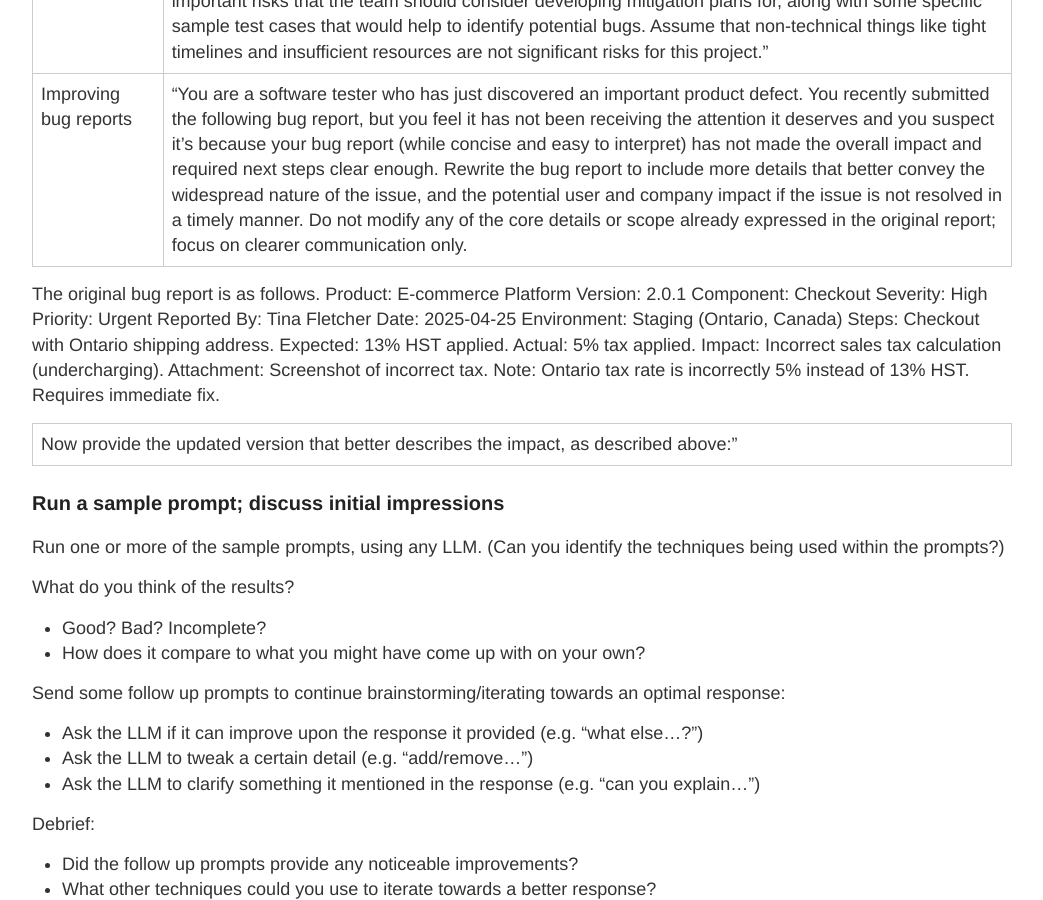
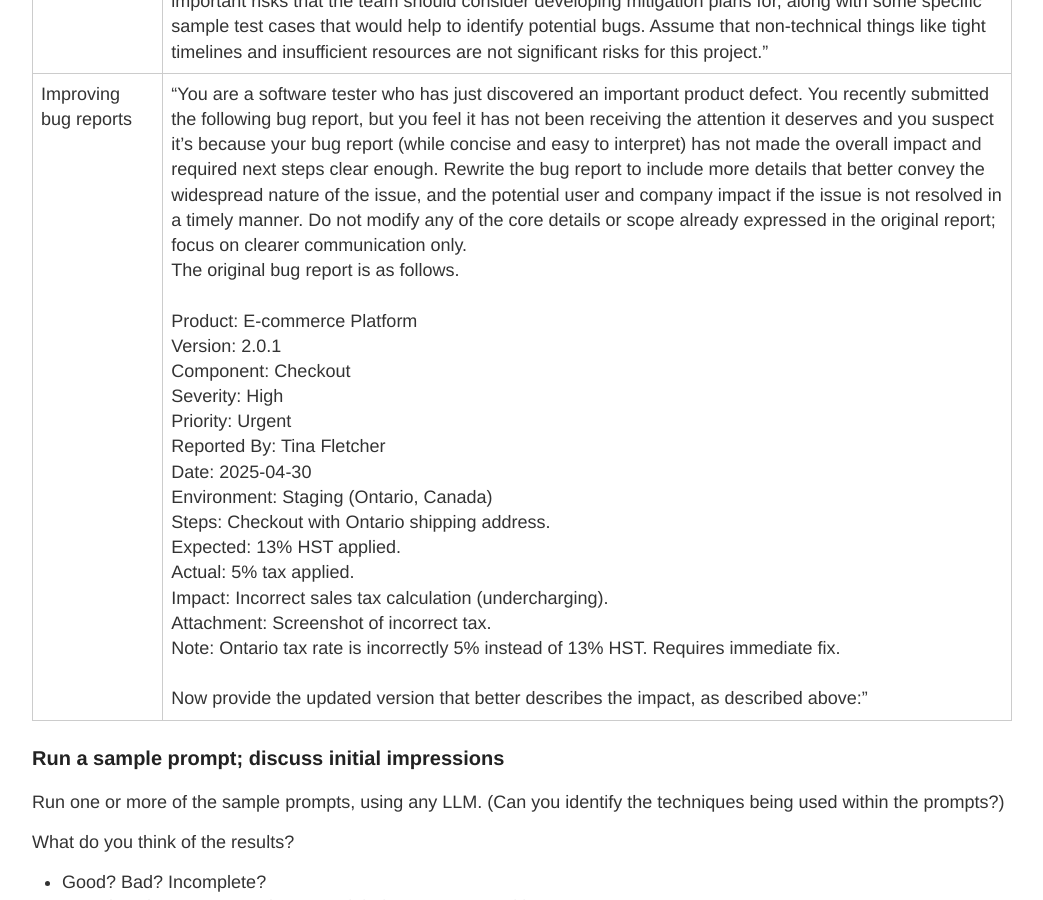
Before and after one commit to tinafletcher/tinafletcher.github.io, a Jekyll site: the page built from exploreai.md, in a window 1280 px wide and 900 px high, scrolled down 3100 px. Shown: the whole window, without its empty margins (118-1161 px from the left). Built offline with Jekyll 4.4.1, drawn with Linux system fonts in a browser that asks for light colours; our own code applies the rules of GitHub Pages for plain Markdown files; some of the changed lines change nothing that is shown.

Commit message:
Update exploreai.md

```diff
--- a/exploreai.md
+++ b/exploreai.md
@@ -64,25 +64,7 @@ TIP 2: Providing no examples is called zero shot prompting, giving one example i
 | Creating synthetic test data | “You are knowledgeable about phone number formats used around the world. Your task is to generate a list of 25 potentially valid phone numbers that I could use when testing that my software application properly handles all possible variations of international phone numbers. Do not consider formats that incorporate an extension, such as in an office setting. Make sure to include some variations that have special characters such as dashes or brackets - for example, (519) 999-8888. For each phone number, provide a brief explanation of why it was included and what makes it unique or interesting compared to the others in the list. 25 potentially valid international phone numbers I could use while testing my software application are:” |
 | Writing code for automated test cases | “You are skilled at writing test cases for software applications using the automated test framework Playwright. Write the code for an automated test that will navigate to a specified URL, locate the search field, enter a search string, execute the search, and then confirm that at least one result appeared on the page. Prefer the use of code that is easier to read and understand rather than the most concise solution possible, and include lots of comments in the code to explain what is happening at each stage.” |
 | Performing risk analysis | “You are a member of a software development team that is about to start a project that involves refactoring a JavaScript code base to use Typescript. Your background is in software quality, and your task is to help the team identify risks in the project. What are some common issues that the team should be on the lookout for as they undertake this refactoring project? For example, are there specific classes of bugs that tend to be introduced when making the switch to Typescript? Using a concise tone, list 3 important risks that the team should consider developing mitigation plans for, along with some specific sample test cases that would help to identify potential bugs. Assume that non-technical things like tight timelines and insufficient resources are not significant risks for this project.” |
-| Improving bug reports | “You are a software tester who has just discovered an important product defect. You recently submitted the following bug report, but you feel it has not been receiving the attention it deserves and you suspect it’s because your bug report (while concise and easy to interpret) has not made the overall impact and required next steps clear enough. Rewrite the bug report to include more details that better convey the widespread nature of the issue, and the potential user and company impact if the issue is not resolved in a timely manner. Do not modify any of the core details or scope already expressed in the original report; focus on clearer communication only.
-
-The original bug report is as follows.
-Product: E-commerce Platform
-Version: 2.0.1
-Component: Checkout
-Severity: High
-Priority: Urgent
-Reported By: Tina Fletcher
-Date: 2025-04-25
-Environment: Staging (Ontario, Canada)
-Steps: Checkout with Ontario shipping address.
-Expected: 13% HST applied.
-Actual: 5% tax applied.
-Impact: Incorrect sales tax calculation (undercharging).
-Attachment: Screenshot of incorrect tax.
-Note: Ontario tax rate is incorrectly 5% instead of 13% HST. Requires immediate fix.
-
-Now provide the updated version that better describes the impact, as described above:” |
+| Improving bug reports | “You are a software tester who has just discovered an important product defect. You recently submitted the following bug report, but you feel it has not been receiving the attention it deserves and you suspect it’s because your bug report (while concise and easy to interpret) has not made the overall impact and required next steps clear enough. Rewrite the bug report to include more details that better convey the widespread nature of the issue, and the potential user and company impact if the issue is not resolved in a timely manner. Do not modify any of the core details or scope already expressed in the original report; focus on clearer communication only.<br>The original bug report is as follows.<br><br>Product: E-commerce Platform<br>Version: 2.0.1<br>Component: Checkout<br>Severity: High<br>Priority: Urgent<br>Reported By: Tina Fletcher<br>Date: 2025-04-30<br>Environment: Staging (Ontario, Canada)<br>Steps: Checkout with Ontario shipping address.<br>Expected: 13% HST applied.<br>Actual: 5% tax applied.<br>Impact: Incorrect sales tax calculation (undercharging).<br>Attachment: Screenshot of incorrect tax.<br>Note: Ontario tax rate is incorrectly 5% instead of 13% HST. Requires immediate fix.<br><br>Now provide the updated version that better describes the impact, as described above:” |
 
 ### Run a sample prompt; discuss initial impressions
 
```
